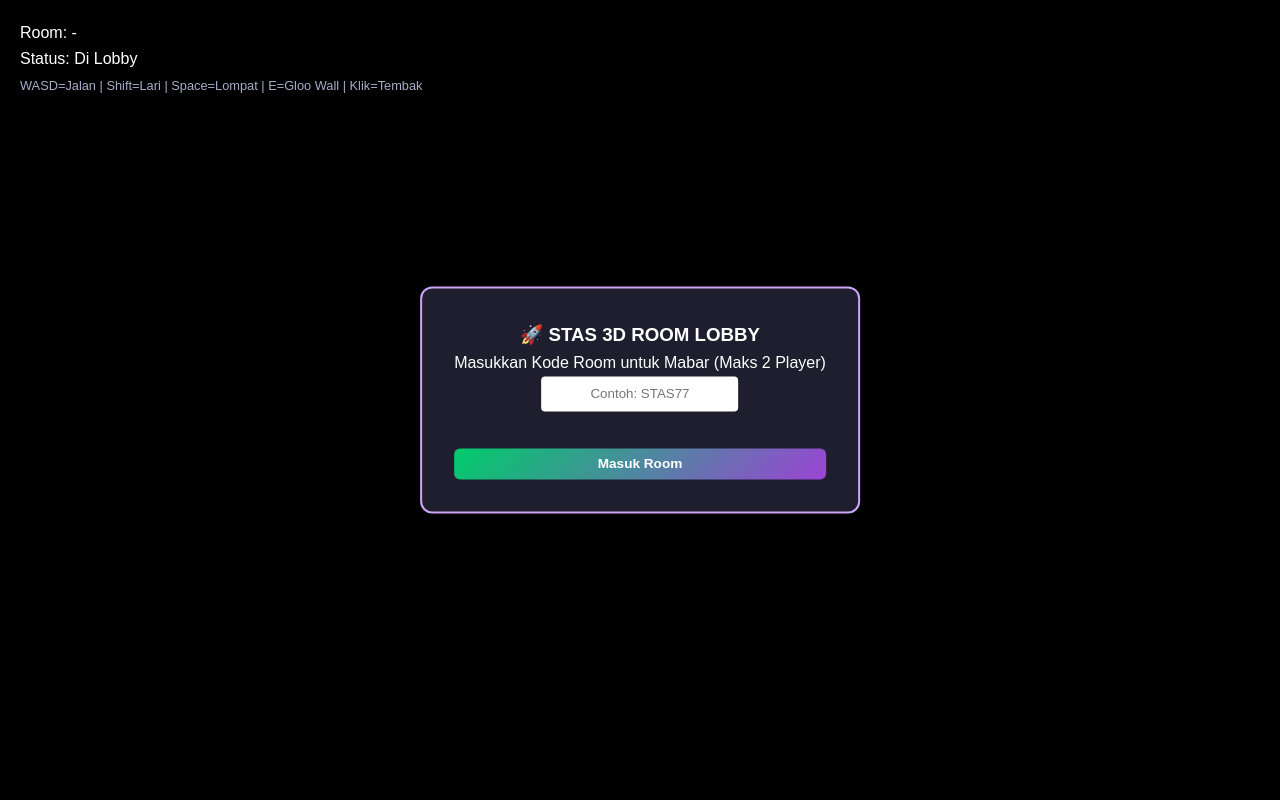
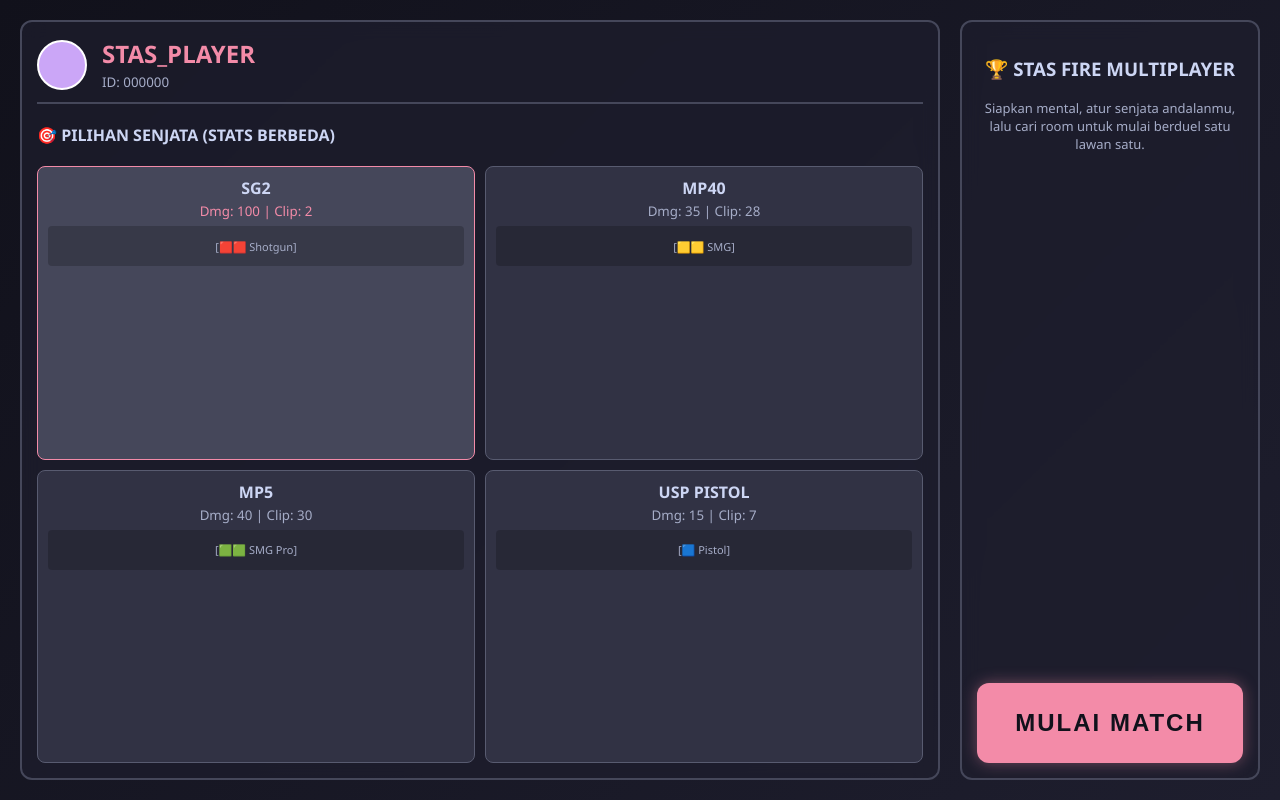
Before and after one commit to mlf167937-svg/stas, a Flask app: page /games/3d in a window 1280 px wide. Run offline with Flask 3, Linux system fonts and the light colour scheme; some libraries are stand-ins or nearby versions.

Commit message:
Update game_3d.html

```diff
--- a/templates/game_3d.html
+++ b/templates/game_3d.html
@@ -3,62 +3,137 @@
 <head>
   <meta charset="UTF-8">
   <meta name="viewport" content="width=device-width, initial-scale=1.0, user-scalable=no">
-  <title>STAS 3D — Battleground Mini</title>
-  <link rel="stylesheet" href="{{ url_for('static', filename='css/style.css') }}" />
+  <title>STAS Fire — Battleground Pro</title>
   <style>
-    body { margin: 0; padding: 0; overflow: hidden; background: #000; font-family: sans-serif; user-select: none; }
-    #game-canvas { width: 100vw; height: 100vh; display: block; }
+    /* Paksa Layar Landscape & Reset */
+    * { box-sizing: border-box; }
+    body, html { margin: 0; padding: 0; width: 100%; height: 100%; overflow: hidden; background: #0b0b14; font-family: 'Segoe UI', Tahoma, Geneva, Verdana, sans-serif; user-select: none; }
 
-    /* UI Overlay */
-    .game-ui { position: absolute; top: 10px; left: 10px; z-index: 10; color: #fff; background: rgba(0,0,0,0.5); padding: 10px; border-radius: 8px; pointer-events: none;}
-    .lobby-panel { position: absolute; top: 50%; left: 50%; transform: translate(-50%, -50%); background: #1e1e2e; padding: 2rem; border-radius: 12px; border: 2px solid #cba6f7; z-index: 100; text-align: center; color: #fff; }
+    /* Deteksi Jika User Buka di HP Tapi Masih Portrait */
+    @media screen and (orientation: portrait) {
+      #rotate-warning { display: flex !important; }
+    }
+    #rotate-warning { position: fixed; top:0; left:0; width:100vw; height:100vh; background:#111; color:white; z-index:9999; display:none; flex-direction:column; align-items:center; justify-content:center; text-align:center; padding:20px; }
 
-    /* Senjata & Gloo Wall Indicator */
-    .weapon-hud { position: absolute; bottom: 20px; right: 20px; z-index: 10; background: rgba(0,0,0,0.7); padding: 15px; border-radius: 8px; border: 1px solid #89b4fa; color: white; display: flex; gap: 10px; }
-    .weapon-slot { padding: 5px 10px; background: #313244; border-radius: 4px; cursor: pointer; pointer-events: auto; }
-    .weapon-slot.active { background: #cba6f7; color: #111; font-weight: bold; }
+    #game-canvas { width: 100%; height: 100%; display: block; }
 
-    /* Touch Controls Mobile */
-    .touch-btn { position: absolute; width: 60px; height: 60px; background: rgba(255,255,255,0.2); border: 2px solid #fff; border-radius: 50%; display: flex; align-items: center; justify-content: center; color: white; font-weight: bold; z-index: 20; touch-action: none; }
-    #btn-shoot { right: 30px; bottom: 120px; background: rgba(243, 139, 168, 0.4); }
-    #btn-gloo { right: 110px; bottom: 40px; background: rgba(137, 180, 250, 0.4); }
-    #btn-jump { right: 30px; bottom: 40px; }
-    #dpad { left: 40px; bottom: 40px; width: 100px; height: 100px; background: rgba(255,255,255,0.1); }
+    /* ─── STYLE MENU LOBBY UTAMA ──────────────────────────────── */
+    #lobby-container { position: absolute; top: 0; left: 0; width: 100%; height: 100%; z-index: 100; display: flex; background: linear-gradient(135deg, #11111b 0%, #1e1e2e 100%); color: #cdd6f4; padding: 20px; gap: 20px; }
+    .lobby-panel { background: rgba(30, 30, 46, 0.7); border: 2px solid #45475a; border-radius: 12px; padding: 15px; display: flex; flex-direction: column; backdrop-filter: blur(10px); }
+
+    /* Bagian Kiri: Profil & Senjata */
+    #panel-kiri { flex: 1; gap: 15px; }
+    .profile-box { border-bottom: 2px solid #45475a; padding-bottom: 10px; display: flex; align-items: center; gap: 15px; }
+    .avatar { width: 50px; height: 50px; background: #cba6f7; border-radius: 50%; border: 2px solid #fff; }
+
+    /* Galeri Senjata */
+    .weapon-gallery { flex: 1; display: grid; grid-template-columns: repeat(2, 1fr); gap: 10px; overflow-y: auto; }
+    .weapon-card { background: #313244; border: 1px solid #585b70; border-radius: 8px; padding: 10px; text-align: center; cursor: pointer; transition: 0.2s; }
+    .weapon-card:hover, .weapon-card.selected { border-color: #f38ba8; background: #45475a; }
+    .weapon-preview-mesh { height: 40px; background: rgba(0,0,0,0.2); margin-top: 5px; border-radius: 4px; display: flex; align-items: center; justify-content: center; font-size: 11px; color: #a6adc8; }
+
+    /* Bagian Kanan: Tombol Start / Room */
+    #panel-kanan { width: 300px; justify-content: space-between; align-items: center; text-align: center; }
+    .btn-start { width: 100%; height: 80px; background: #f38ba8; color: #11111b; font-size: 24px; font-weight: bold; border: none; border-radius: 12px; cursor: pointer; text-transform: uppercase; letter-spacing: 2px; box-shadow: 0 0 15px rgba(243, 139, 168, 0.4); }
+    .btn-start:hover { background: #f5c2e7; }
+
+    /* Pop-up Cari Room (Modal) */
+    .modal-overlay { position: fixed; top:0; left:0; width:100%; height:100%; background: rgba(0,0,0,0.8); z-index: 200; display: none; align-items: center; justify-content: center; }
+    .modal-content { background: #1e1e2e; border: 2px solid #cba6f7; padding: 25px; border-radius: 12px; text-align: center; width: 350px; }
+    .room-input { width: 100%; padding: 12px; border-radius: 6px; border: 1px solid #45475a; background: #313244; color: white; text-align: center; font-size: 16px; margin-bottom: 15px; }
+
+    /* ─── KONTROL MOBILE IN-GAME ONSCREEN UI ───────────────────── */
+    #mobile-hud { position: absolute; top: 0; left: 0; width: 100%; height: 100%; z-index: 50; display: none; pointer-events: none; }
+    .touch-area { position: absolute; pointer-events: auto; }
+
+    /* Analog Kiri */
+    #joystick-container { left: 40px; bottom: 40px; width: 120px; height: 120px; background: rgba(255,255,255,0.05); border: 2px solid rgba(255,255,255,0.2); border-radius: 50%; display: flex; align-items: center; justify-content: center; }
+    #joystick-knob { width: 50px; height: 50px; background: rgba(255,255,255,0.4); border-radius: 50%; }
+
+    /* Tombol Gloowall Kiri Tengah */
+    #btn-gloo-mobile { left: 40px; bottom: 180px; width: 65px; height: 65px; background: rgba(137, 180, 250, 0.4); border: 2px solid #89b4fa; border-radius: 50%; display: flex; align-items: center; justify-content: center; font-weight: bold; color: white; }
+
+    /* Tombol Tembak Kanan & Aksi */
+    #btn-shoot-mobile { right: 50px; bottom: 80px; width: 90px; height: 90px; background: rgba(243, 139, 168, 0.4); border: 3px solid #f38ba8; border-radius: 50%; display: flex; align-items: center; justify-content: center; font-size: 28px; }
+    #btn-jump-mobile { right: 160px; bottom: 40px; width: 55px; height: 55px; background: rgba(255,255,255,0.15); border: 2px solid #fff; border-radius: 50%; display: flex; align-items: center; justify-content: center; color: white; font-weight: bold; }
+    #btn-crouch-mobile { right: 160px; bottom: 110px; width: 55px; height: 55px; background: rgba(255,255,255,0.15); border: 2px solid #fff; border-radius: 50%; display: flex; align-items: center; justify-content: center; color: white; font-weight: bold; }
+
+    /* HUD Info Atas */
+    #top-hud { position: absolute; top: 15px; left: 15px; color: white; z-index: 60; background: rgba(0,0,0,0.5); padding: 8px 15px; border-radius: 6px; font-size: 14px; pointer-events: none; display: none; }
   </style>
-  <!-- Load Three.js & Socket.io -->
   <script src="https://cdnjs.cloudflare.com/ajax/libs/three.js/r128/three.min.js"></script>
   <script src="https://cdnjs.cloudflare.com/ajax/libs/socket.io/4.7.2/socket.io.min.js"></script>
 </head>
 <body>
 
-  <!-- Panel Membuat / Join Room -->
-  <div id="lobby" class="lobby-panel">
-    <h3>🚀 STAS 3D ROOM LOBBY</h3>
-    <p>Masukkan Kode Room untuk Mabar (Maks 2 Player)</p>
-    <input type="text" id="room-id" placeholder="Contoh: STAS77" style="padding: 10px; border-radius: 4px; border: none; outline: none; text-align: center;"><br><br>
-    <button class="btn-game-action" id="btn-join" style="width: 100%;">Masuk Room</button>
+  <div id="rotate-warning">
+    <h2>🔄 SILAKAN PUTAR HP ANDA</h2>
+    <p>Game ini wajib dimainkan dalam mode Landscape (Miring) agar kontrol analog & tombol nyaman digunakan.</p>
   </div>
 
-  <!-- UI Game -->
-  <div class="game-ui">
-    <div>Room: <span id="ui-room-text">-</span></div>
-    <div>Status: <span id="ui-status">Di Lobby</span></div>
-    <div style="margin-top: 5px; font-size: 0.8rem; color: #a6adc8;">WASD=Jalan | Shift=Lari | Space=Lompat | E=Gloo Wall | Klik=Tembak</div>
+  <div id="lobby-container">
+    <div id="panel-kiri" class="lobby-panel">
+      <div class="profile-box">
+        <div class="avatar"></div>
+        <div>
+          <h2 style="margin:0; color:#f38ba8;">STAS_PLAYER</h2>
+          <small style="color:#a6adc8;">ID: <span id="player-uid">000000</span></small>
+        </div>
+      </div>
+
+      <h4 style="margin: 5px 0;">🎯 PILIHAN SENJATA (STATS BERBEDA)</h4>
+      <div class="weapon-gallery">
+        <div class="weapon-card selected" onclick="selectLobbyWeapon('SG2')">
+          <strong>SG2</strong><br><small style="color:#f38ba8;">Dmg: 100 | Clip: 2</small>
+          <div class="weapon-preview-mesh">[🟥🟥 Shotgun]</div>
+        </div>
+        <div class="weapon-card" onclick="selectLobbyWeapon('MP40')">
+          <strong>MP40</strong><br><small style="color:#a6adc8;">Dmg: 35 | Clip: 28</small>
+          <div class="weapon-preview-mesh">[🟨🟨 SMG]</div>
+        </div>
+        <div class="weapon-card" onclick="selectLobbyWeapon('MP5')">
+          <strong>MP5</strong><br><small style="color:#a6adc8;">Dmg: 40 | Clip: 30</small>
+          <div class="weapon-preview-mesh">[🟩🟩 SMG Pro]</div>
+        </div>
+        <div class="weapon-card" onclick="selectLobbyWeapon('PISTOL')">
+          <strong>USP PISTOL</strong><br><small style="color:#a6adc8;">Dmg: 15 | Clip: 7</small>
+          <div class="weapon-preview-mesh">[🟦 Pistol]</div>
+        </div>
+      </div>
+    </div>
+
+    <div id="panel-kanan" class="lobby-panel">
+      <div>
+        <h3>🏆 STAS FIRE MULTIPLAYER</h3>
+        <p style="font-size: 13px; color:#a6adc8;">Siapkan mental, atur senjata andalanmu, lalu cari room untuk mulai berduel satu lawan satu.</p>
+      </div>
+      <button class="btn-start" id="btn-open-match">Mulai Match</button>
+    </div>
   </div>
 
-  <!-- HUD Senjata -->
-  <div class="weapon-hud" id="hud-senjata" style="display: none;">
-    <div class="weapon-slot active" id="slot-sg2" onclick="gantiSenjata('SG2')">SG2</div>
-    <div class="weapon-slot" id="slot-mp40" onclick="gantiSenjata('MP40')">MP40</div>
-    <div style="border-left: 1px solid #585b70; margin: 0 5px;"></div>
-    <div style="color: #89b4fa; font-weight:bold;">Gloo Wall [E]</div>
+  <div id="room-modal" class="modal-overlay">
+    <div class="modal-content">
+      <h3>🚀 JOIN / BUAT ROOM</h3>
+      <p style="font-size:13px; color:#a6adc8;">Masukkan kode room mabar yang sama dengan temanmu</p>
+      <input type="text" id="room-input-code" class="room-input" placeholder="Contoh: STAS77" />
+      <div style="display: flex; gap: 10px;">
+        <button id="btn-cancel-room" style="flex:1; padding:10px; background:#313244; color:white; border:none; border-radius:6px; cursor:pointer;">Batal</button>
+        <button id="btn-confirm-start" style="flex:1; padding:10px; background:#cba6f7; color:#11111b; font-weight:bold; border:none; border-radius:6px; cursor:pointer;">Masuk & Main</button>
+      </div>
+    </div>
   </div>
 
-  <!-- Tombol Touch Screen (Hanya muncul/berfungsi saat disentuh di HP) -->
-  <div class="touch-btn" id="btn-shoot" style="display: none;">💥</div>
-  <div class="touch-btn" id="btn-gloo" style="display: none;">🛡️</div>
-  <div class="touch-btn" id="btn-jump" style="display: none;">🦘</div>
-  <div id="dpad" class="touch-btn" style="display: none; border-radius: 10px;">🕹️</div>
+  <div id="top-hud">
+    Room: <span id="ui-room-text">-</span> | Status: <span id="ui-status">Di Arena</span>
+  </div>
+
+  <div id="mobile-hud">
+    <div class="touch-area" id="joystick-container"><div id="joystick-knob"></div></div>
+    <div class="touch-area" id="btn-gloo-mobile">🛡️ WALL</div>
+    <div class="touch-area" id="btn-shoot-mobile">💥</div>
+    <div class="touch-area" id="btn-jump-mobile">🦘</div>
+    <div class="touch-area" id="btn-crouch-mobile">🧱</div>
+  </div>
 
   <canvas id="game-canvas"></canvas>
 
```
